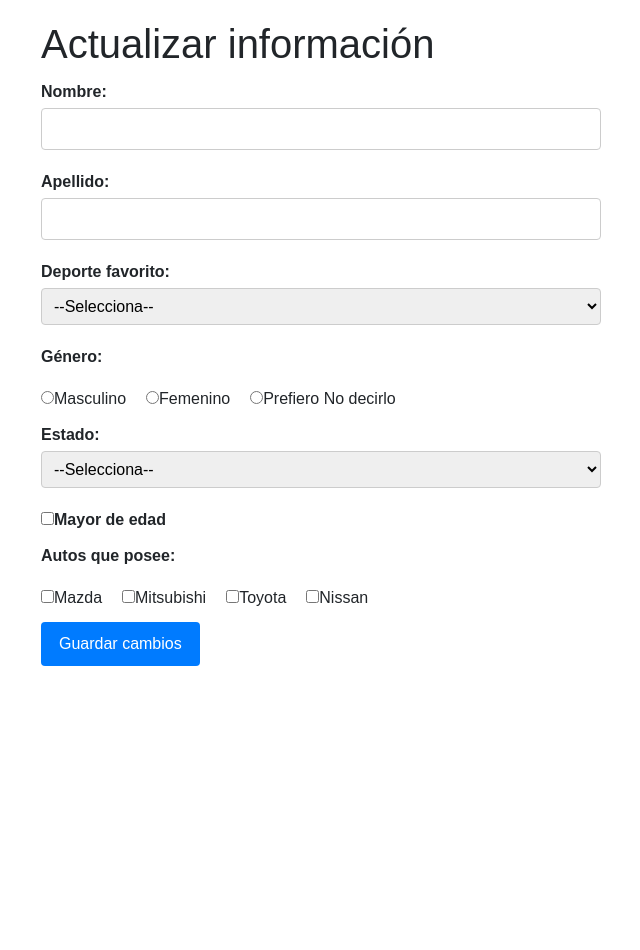
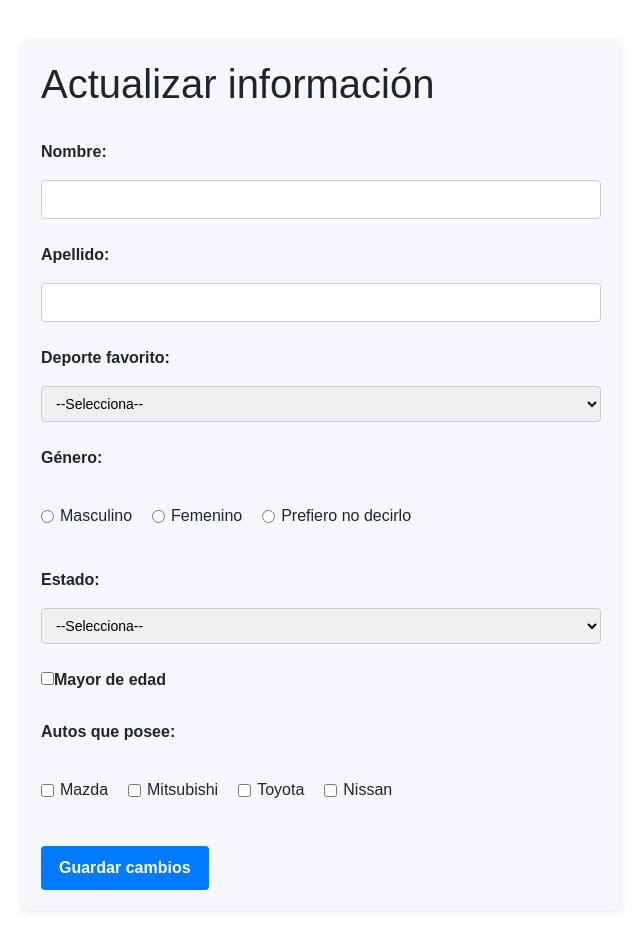
Before and after one commit to Karlaarevalo07/formulario-karla, a React (Vite) app: page / in a window 1280 px wide. Shown: the whole page, without its empty margins (319-959 px from the left). Before the commit the page ends 800 px from the top, so only its background shows below. Built offline with nearby package versions, Linux system fonts and the light colour scheme.

Commit message:
cambios en el frontend

```diff
--- a/src/App.css
+++ b/src/App.css
@@ -1,28 +1,34 @@
 .formulario {
   max-width: 600px;
-  margin: auto;
+  margin: 40px auto;
   padding: 20px;
+  background-color: #f5f7fa;
+  border-radius: 8px;
+  box-shadow: 0 2px 8px rgba(0, 0, 0, 0.1);
   font-family: Arial, sans-serif;
+  display: flex;
+  flex-direction: column;
+  gap: 12px;
 }
 
 .formulario label {
-  display: block;
+  font-weight: bold;
   margin-top: 12px;
-  font-weight: bold;
+  margin-bottom: 4px;
 }
 
 .formulario input[type="text"],
 .formulario select {
   width: 100%;
-  padding: 8px;
-  margin-top: 4px;
-  margin-bottom: 8px;
+  padding: 8px 10px;
   border: 1px solid #ccc;
   border-radius: 4px;
+  font-size: 14px;
 }
 
 .linea-opciones {
   display: flex;
+  flex-wrap: wrap;
   gap: 20px;
   margin-top: 6px;
   margin-bottom: 12px;
@@ -30,15 +36,29 @@
 
 .linea-opciones label {
   font-weight: normal;
+  display: flex;
+  align-items: center;
+  gap: 6px;
+}
+
+.formulario input[type="radio"],
+.formulario input[type="checkbox"] {
+  accent-color: #007bff;
+  cursor: pointer;
 }
 
 .formulario button {
   background-color: #007bff;
   color: white;
   padding: 10px 18px;
+  font-size: 16px;
+  font-weight: bold;
   border: none;
   border-radius: 4px;
   cursor: pointer;
+  align-self: flex-start;
+  margin-top: 16px;
+  transition: background-color 0.3s ease;
 }
 
 .formulario button:hover {
--- a/src/App.tsx
+++ b/src/App.tsx
@@ -16,8 +16,7 @@ const Formulario = () => {
     e: React.ChangeEvent<HTMLInputElement | HTMLSelectElement>
   ) => {
     const { name, value, type } = e.target;
-    const checked =
-      type === 'checkbox' && 'checked' in e.target ? e.target.checked : undefined;
+    const checked = type === 'checkbox' && 'checked' in e.target ? e.target.checked : undefined;
 
     if (type === 'checkbox' && name === 'autos') {
       const nuevosAutos = checked
@@ -31,10 +30,39 @@ const Formulario = () => {
     }
   };
 
-  const manejarEnvio = (e: React.FormEvent) => {
+  const manejarEnvio = async (e: React.FormEvent) => {
     e.preventDefault();
-    console.log(formulario); // Aquí iría la llamada al backend
-    alert('Datos enviados');
+
+    try {
+      const respuesta = await fetch('http://localhost:3001/api/registro', {
+        method: 'POST',
+        headers: {
+          'Content-Type': 'application/json',
+        },
+        body: JSON.stringify(formulario),
+      });
+
+      if (!respuesta.ok) {
+        throw new Error('Error al guardar los datos');
+      }
+
+      const resultado = await respuesta.json();
+      alert(resultado.mensaje);
+
+      // Limpia el formulario
+      setFormulario({
+        nombre: '',
+        apellido: '',
+        deporte: '',
+        genero: '',
+        estado: '',
+        mayorEdad: false,
+        autos: [],
+      });
+    } catch (error) {
+      alert('❌ Hubo un error al conectar con el servidor.');
+      console.error(error);
+    }
   };
 
   return (
@@ -42,13 +70,25 @@ const Formulario = () => {
       <h1>Actualizar información</h1>
 
       <label>Nombre:</label>
-      <input type="text" name="nombre" value={formulario.nombre} onChange={manejarCambio} />
+      <input
+        type="text"
+        name="nombre"
+        value={formulario.nombre}
+        onChange={manejarCambio}
+        required
+      />
 
       <label>Apellido:</label>
-      <input type="text" name="apellido" value={formulario.apellido} onChange={manejarCambio} />
+      <input
+        type="text"
+        name="apellido"
+        value={formulario.apellido}
+        onChange={manejarCambio}
+        required
+      />
 
       <label>Deporte favorito:</label>
-      <select name="deporte" value={formulario.deporte} onChange={manejarCambio}>
+      <select name="deporte" value={formulario.deporte} onChange={manejarCambio} required>
         <option value="">--Selecciona--</option>
         <option value="fútbol">Fútbol</option>
         <option value="baloncesto">Baloncesto</option>
@@ -85,12 +125,12 @@ const Formulario = () => {
             checked={formulario.genero === 'No decirlo'}
             onChange={manejarCambio}
           />
-          Prefiero No decirlo
+          Prefiero no decirlo
         </label>
       </div>
 
       <label>Estado:</label>
-      <select name="estado" value={formulario.estado} onChange={manejarCambio}>
+      <select name="estado" value={formulario.estado} onChange={manejarCambio} required>
         <option value="">--Selecciona--</option>
         <option value="guatemala">Guatemala</option>
         <option value="jalapa">Jalapa</option>
@@ -109,46 +149,18 @@ const Formulario = () => {
 
       <label>Autos que posee:</label>
       <div className="linea-opciones">
-        <label>
+        {['Mazda', 'Mitsubishi', 'Toyota', 'Nissan'].map((marca) => (
+          <label key={marca}>
             <input
               type="checkbox"
               name="autos"
-            value="Mazda"
-            checked={formulario.autos.includes('Mazda')}
+              value={marca}
+              checked={formulario.autos.includes(marca)}
               onChange={manejarCambio}
             />
-          Mazda
+            {marca}
           </label>
-        <label>
-          <input
-            type="checkbox"
-            name="autos"
-            value="Mitsubishi"
-            checked={formulario.autos.includes('Mitsubishi')}
-            onChange={manejarCambio}
-          />
-          Mitsubishi
-        </label>
-        <label>
-          <input
-            type="checkbox"
-            name="autos"
-            value="Toyota"
-            checked={formulario.autos.includes('Toyota')}
-            onChange={manejarCambio}
-          />
-          Toyota
-        </label>
-        <label>
-          <input
-            type="checkbox"
-            name="autos"
-            value="Nissan"
-            checked={formulario.autos.includes('Nissan')}
-            onChange={manejarCambio}
-          />
-          Nissan
-        </label>
+        ))}
       </div>
 
       <button type="submit">Guardar cambios</button>
```
Lines whose indentation alone changed are shown as unchanged.
